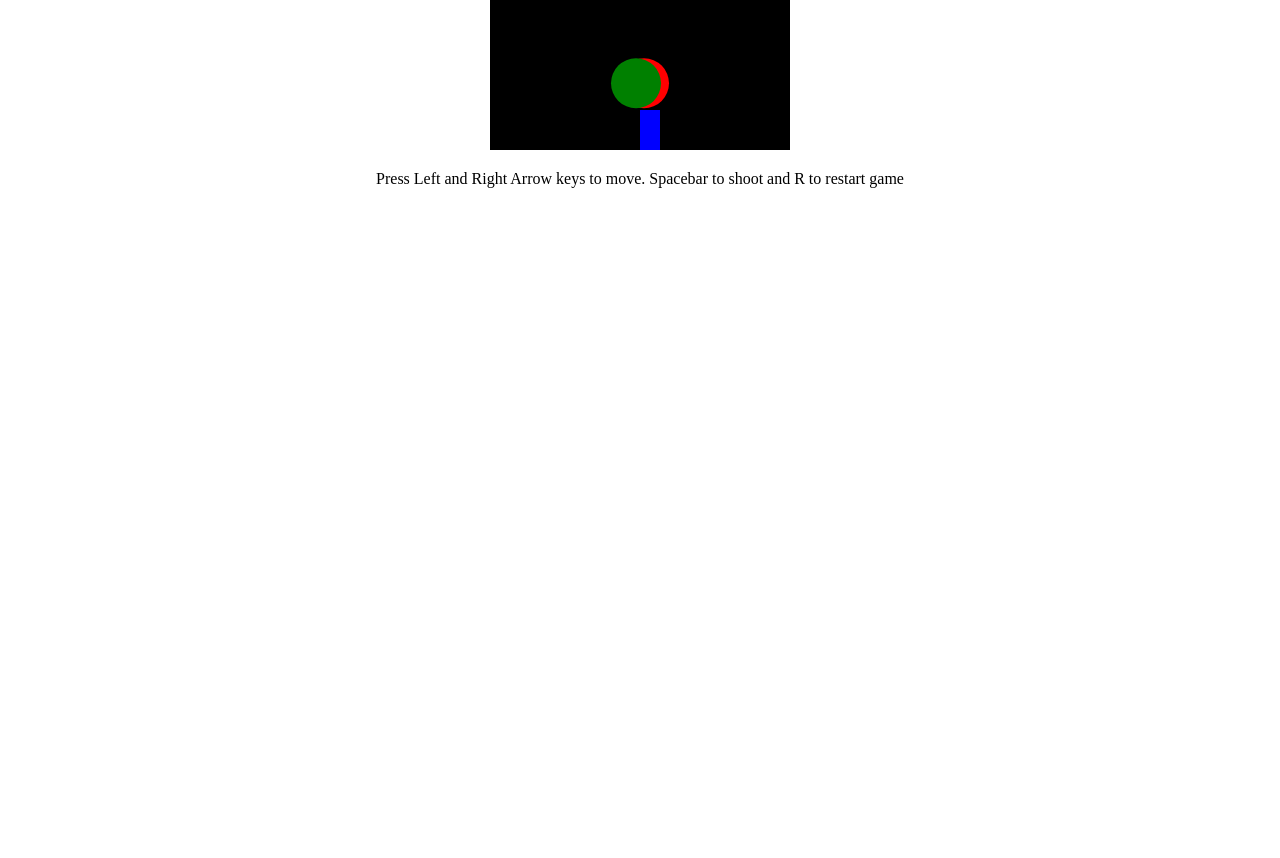
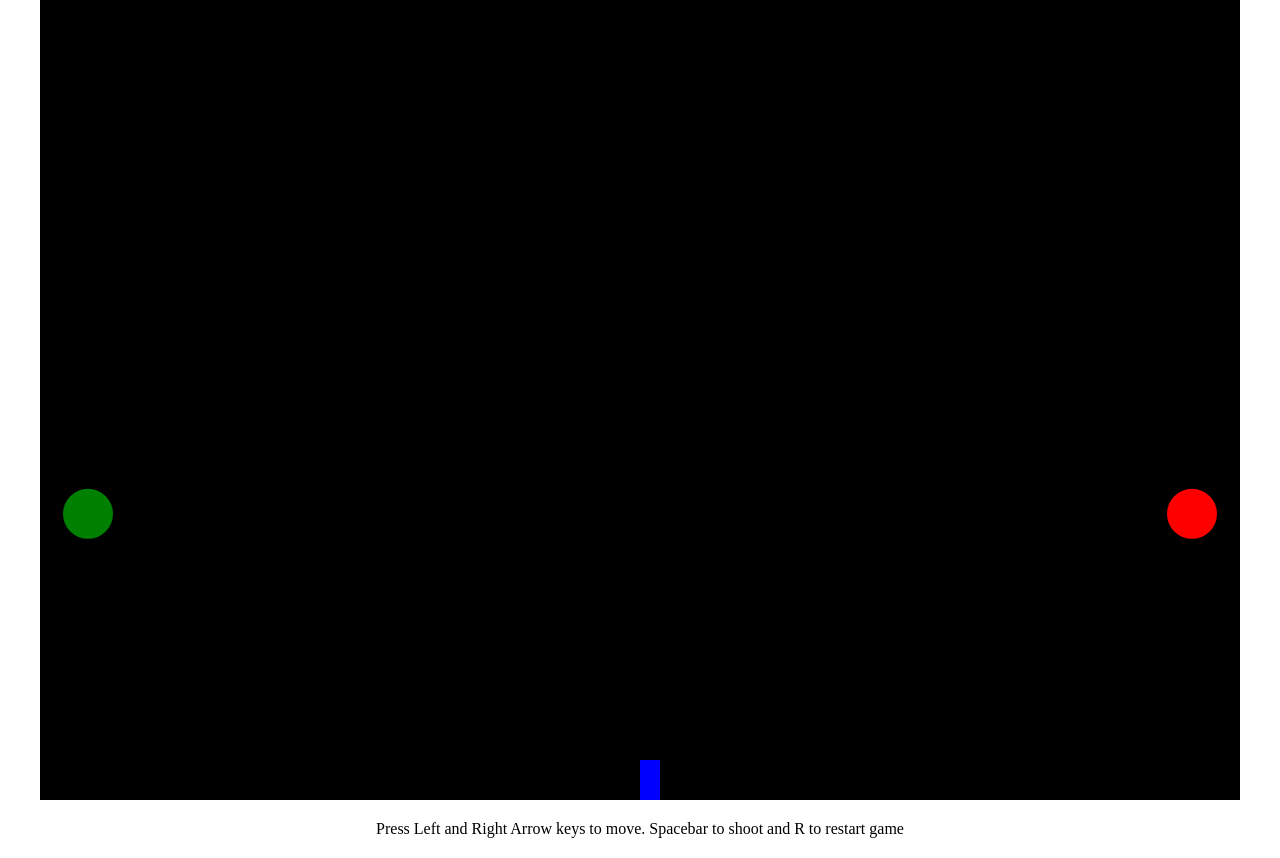
Before and after one commit to Khaleed/bubble-trouble, a website built with webpack: page public/index.html in a window 1280 px wide. Before the commit the page ends 800 px from the top, so only its background shows below. Built offline with nearby package versions, Linux system fonts and the light colour scheme.

Commit message:
Set width and height of canvas

```diff
--- a/public/index.html
+++ b/public/index.html
@@ -1,8 +1,8 @@
 <!DOCTYPE html>
 <html>
         <title> Bubble Trouble </title>
-        <link rel="stylesheet" type="text/css" href="style.css"> </link>
-        <canvas id="screen" moz-opaque></canvas>
+        <link rel="stylesheet" type= "text/css" href="style.css"> </link>
+        <canvas id="screen" width="1200" height="800" moz-opaque></canvas>
         <div id="inst"> Press Left and Right Arrow keys to move. Spacebar to shoot and R to restart game </div>
         <div id="status"></div>
         <script src="/bundle.js"></script>
```
